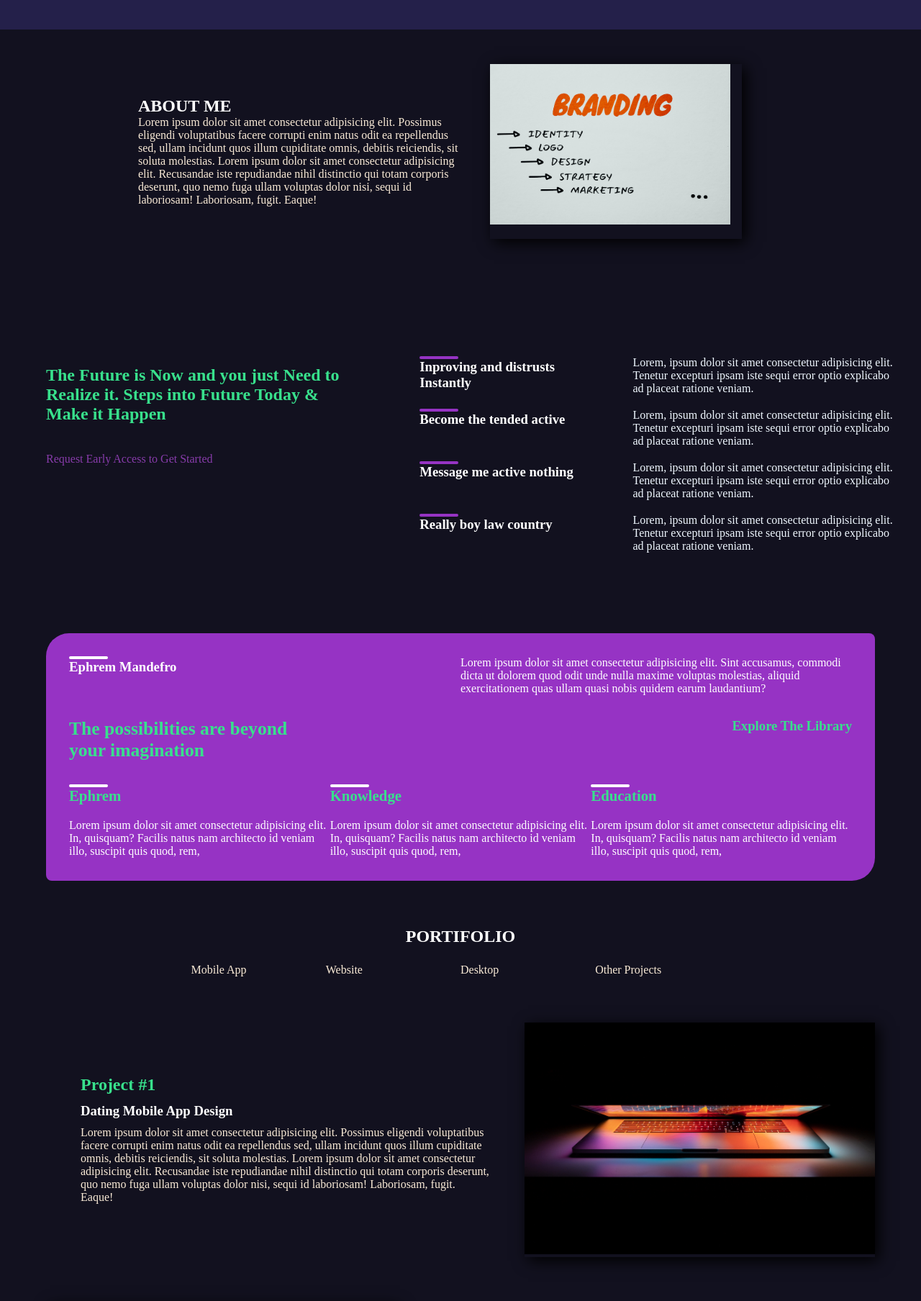
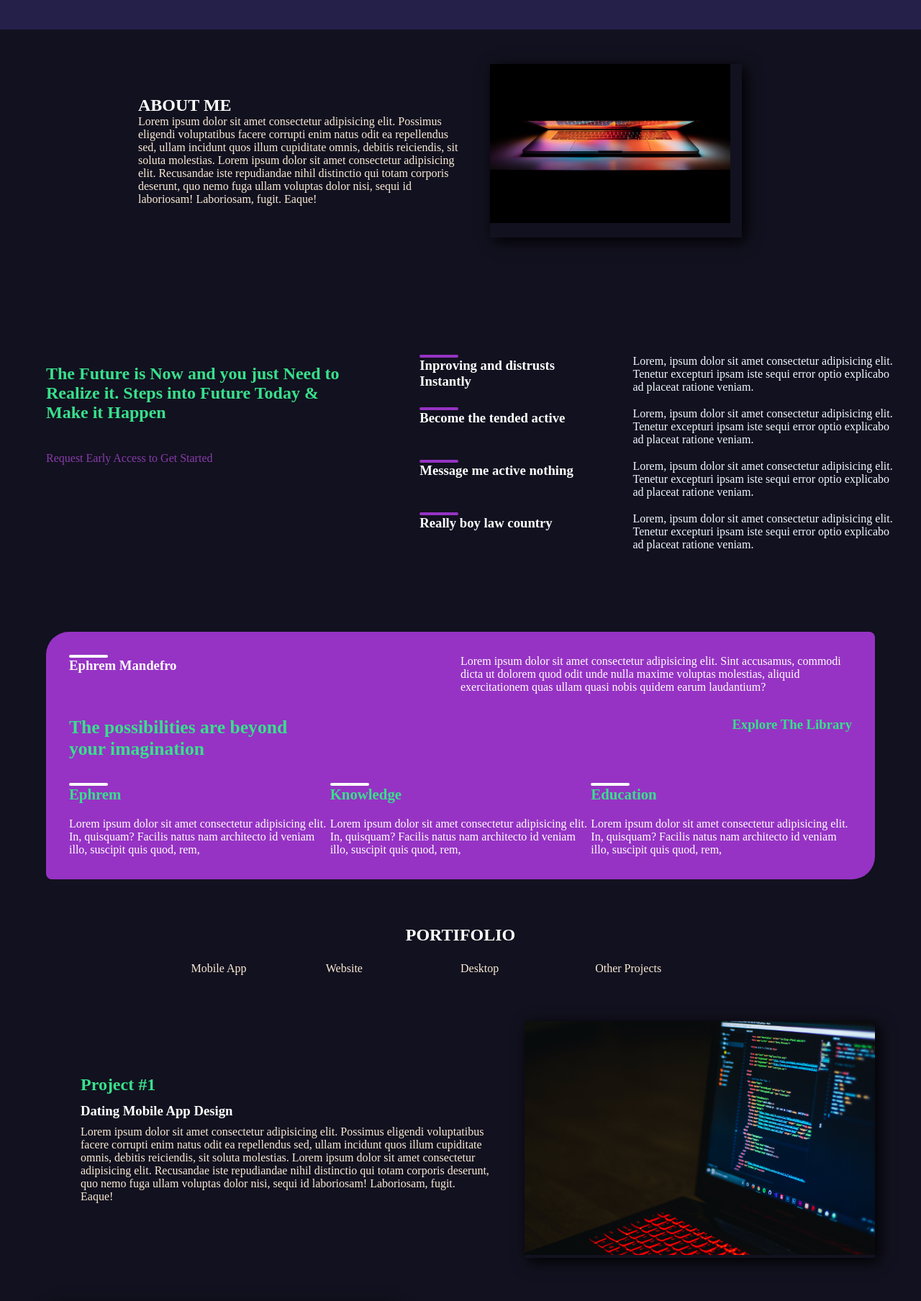
Before and after one commit to EpphremM/Portfolio, a plain HTML site: page index.html in a window 1280 px wide. Shown: the part 252-2060 px from the top of the page at 72% size. Drawn offline with Linux system fonts and the light colour scheme.

Commit message:
newly added

```diff
--- a/index.html
+++ b/index.html
@@ -73,7 +73,7 @@
                 <p class="about-me-content">Lorem ipsum dolor sit amet consectetur adipisicing elit. Possimus eligendi voluptatibus facere corrupti enim natus odit ea repellendus sed, ullam incidunt quos illum cupiditate omnis, debitis reiciendis, sit soluta molestias. Lorem ipsum dolor sit amet consectetur adipisicing elit. Recusandae iste repudiandae nihil distinctio qui totam corporis deserunt, quo nemo fuga ullam voluptas dolor nisi, sequi id laboriosam! Laboriosam, fugit. Eaque!</p>
             </div>
             <div class="image-frame-container">
-                <img src="/images/portifolio (2).jpg" alt="" class="frame-image">
+                <img src="/images/portifolio (1).jpg" alt="" class="frame-image">
             </div>
         </div>
     </article>
@@ -189,7 +189,7 @@
                 <p class="about-me-content">Lorem ipsum dolor sit amet consectetur adipisicing elit. Possimus eligendi voluptatibus facere corrupti enim natus odit ea repellendus sed, ullam incidunt quos illum cupiditate omnis, debitis reiciendis, sit soluta molestias. Lorem ipsum dolor sit amet consectetur adipisicing elit. Recusandae iste repudiandae nihil distinctio qui totam corporis deserunt, quo nemo fuga ullam voluptas dolor nisi, sequi id laboriosam! Laboriosam, fugit. Eaque!</p>
             </div>
             <div class="port-image-frame-container left">
-                <img src="/images/portifolio (1).jpg" alt="" class="port-frame-image">
+                <img src="/images/portifolio (6).jpg" alt="" class="port-frame-image">
             </div>
         </div>
         <div class="main-portifolio-cont">
```
